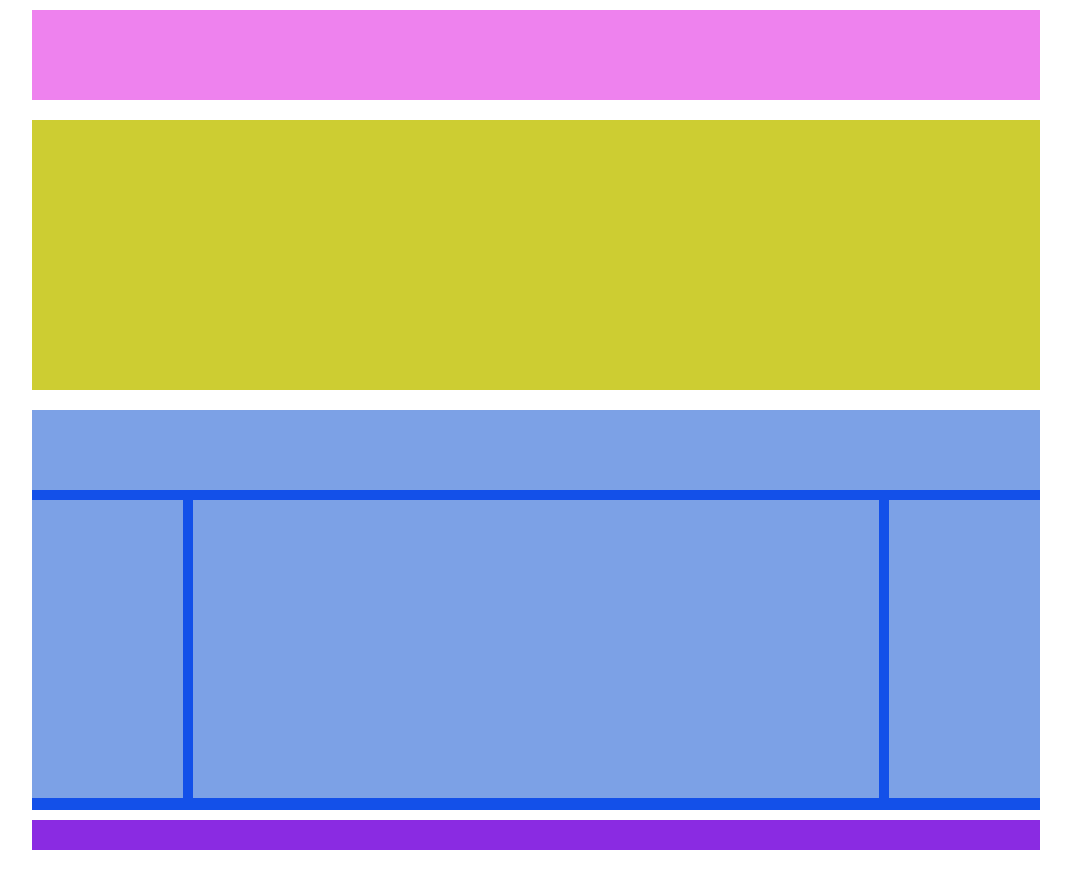
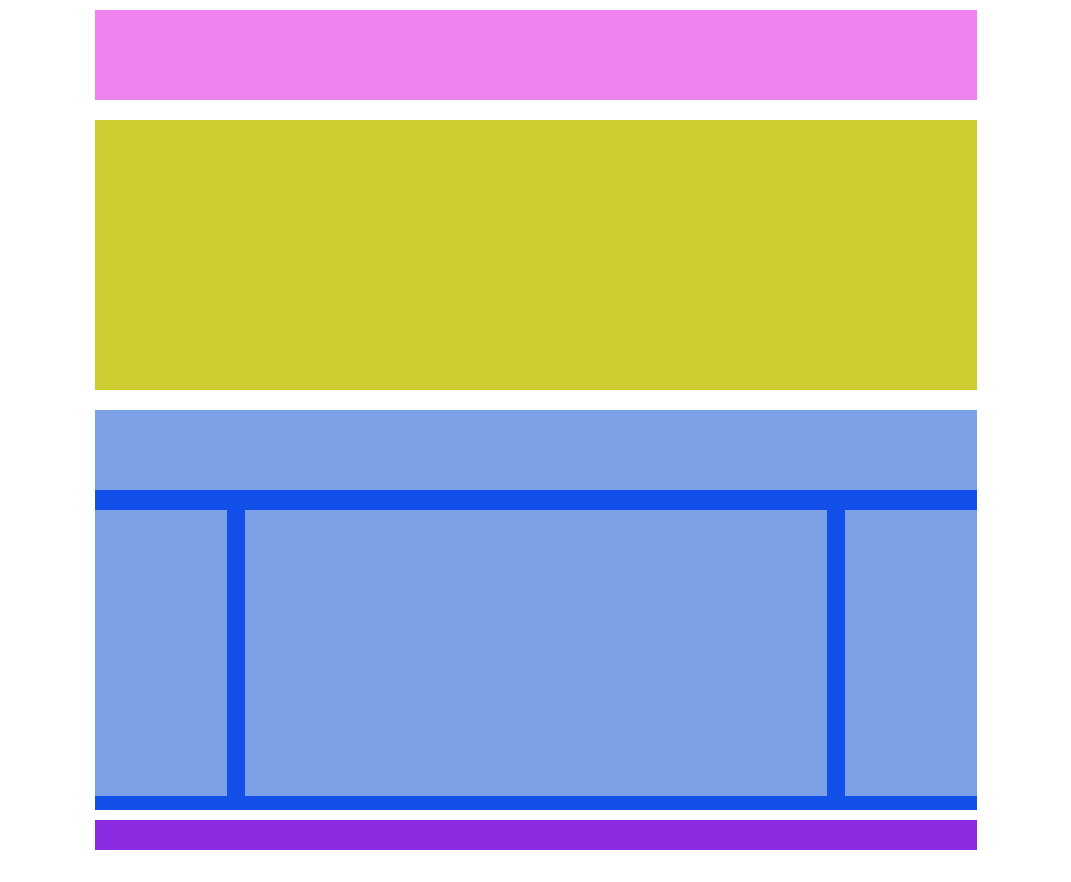
Before and after one commit to alelui/htmlcss-struttura-wp, a plain HTML site: page index.html in a window 1280 px wide. Shown: the whole page, without its empty margins (104-1175 px from the left). Drawn offline with Linux system fonts and the light colour scheme.

Commit message:
Classe margin

```diff
--- a/css/style.css
+++ b/css/style.css
@@ -11,7 +11,7 @@ body{
 }
 
 .container{
-    width: 80%;
+    width: 70%;
     margin: 0 auto;
 }
 
@@ -27,12 +27,9 @@ body{
     float: left;
 }
 
-
-
-
-
-
-
+.margin-b-20px{
+    margin-bottom: 20px;
+}
 
 
 
@@ -42,9 +39,9 @@ header{
     width: 100%;
 }
 
-.header-top{
+/* .header-top{
     margin-bottom: 20px;
-}
+} */
 
 
 /* *** MAIN *** */
@@ -52,7 +49,7 @@ header{
 main{
     width: 100%;
     background-color: rgb(19, 80, 233);
-    margin-top: 20px;
+
     /* da rimuovere */
     height: 400px;
 }
@@ -63,7 +60,7 @@ main{
 
 .main-bottom{
     width: 100%;
-    margin: 1% 0;
+    padding-bottom: 15px;
 }
 
 .column{
@@ -71,8 +68,8 @@ main{
 }
 
 .content{
-    width: 68%;
-    margin: 0 1%;
+    width: 66%;
+    margin: 0 2%;
 }
 
 
--- a/index.html
+++ b/index.html
@@ -13,17 +13,17 @@
 
     <header class="debug">
 
-        <div class="header-top">
+        <div class="header-top margin-b-20px">
         </div>
 
-        <div class="header-bottom">
+        <div class="header-bottom margin-b-20px">
         </div>
 
     </header>
 
     <main class="debug">
 
-        <div class="main-top"></div>
+        <div class="main-top margin-b-20px"></div>
 
         <div class="main-bottom clearfix ">
             <aside class="column left"></aside>
@@ -36,9 +36,7 @@
 
     </main>
 
-    <footer>
-
-    </footer>
+    <footer></footer>
 
 </div>
 
```
